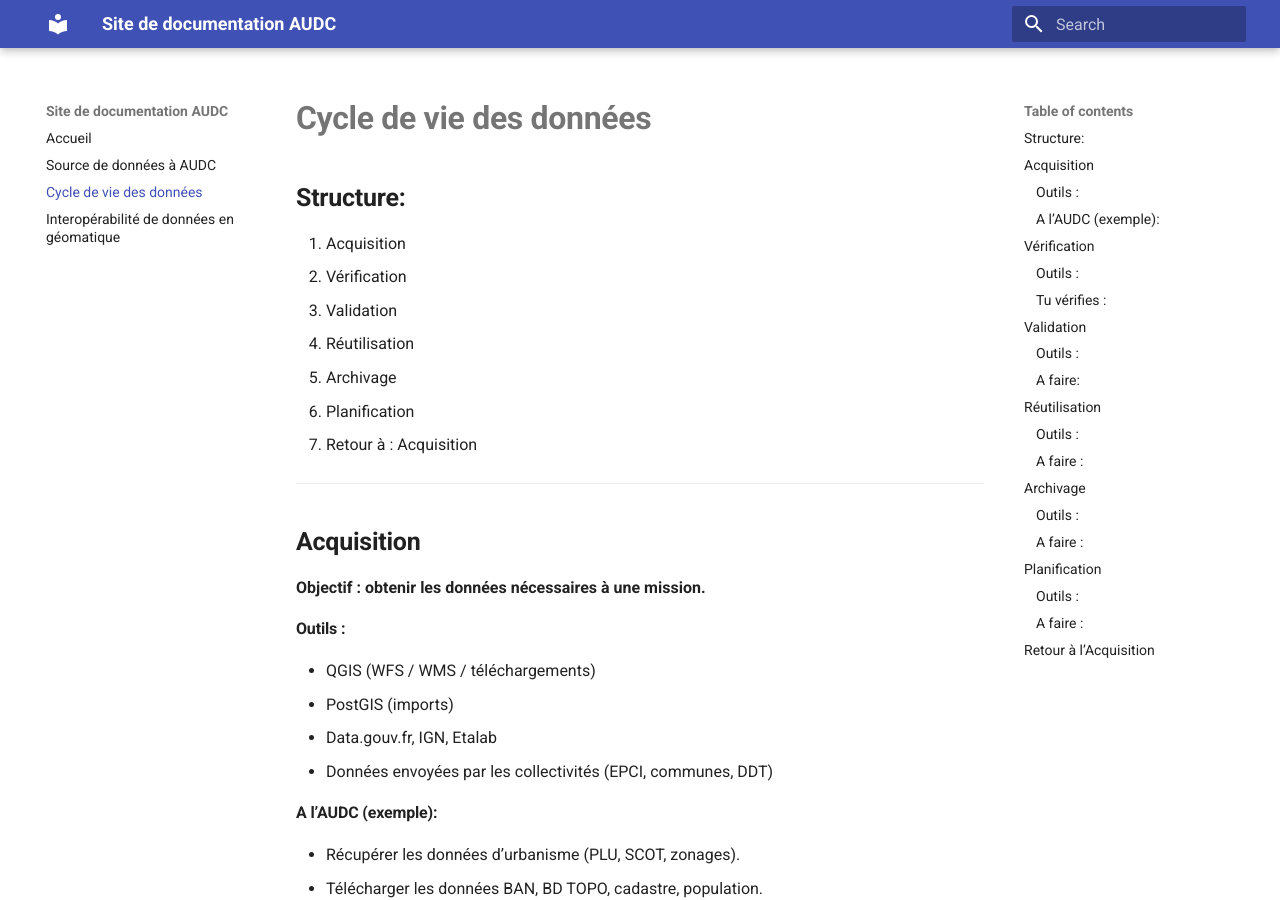
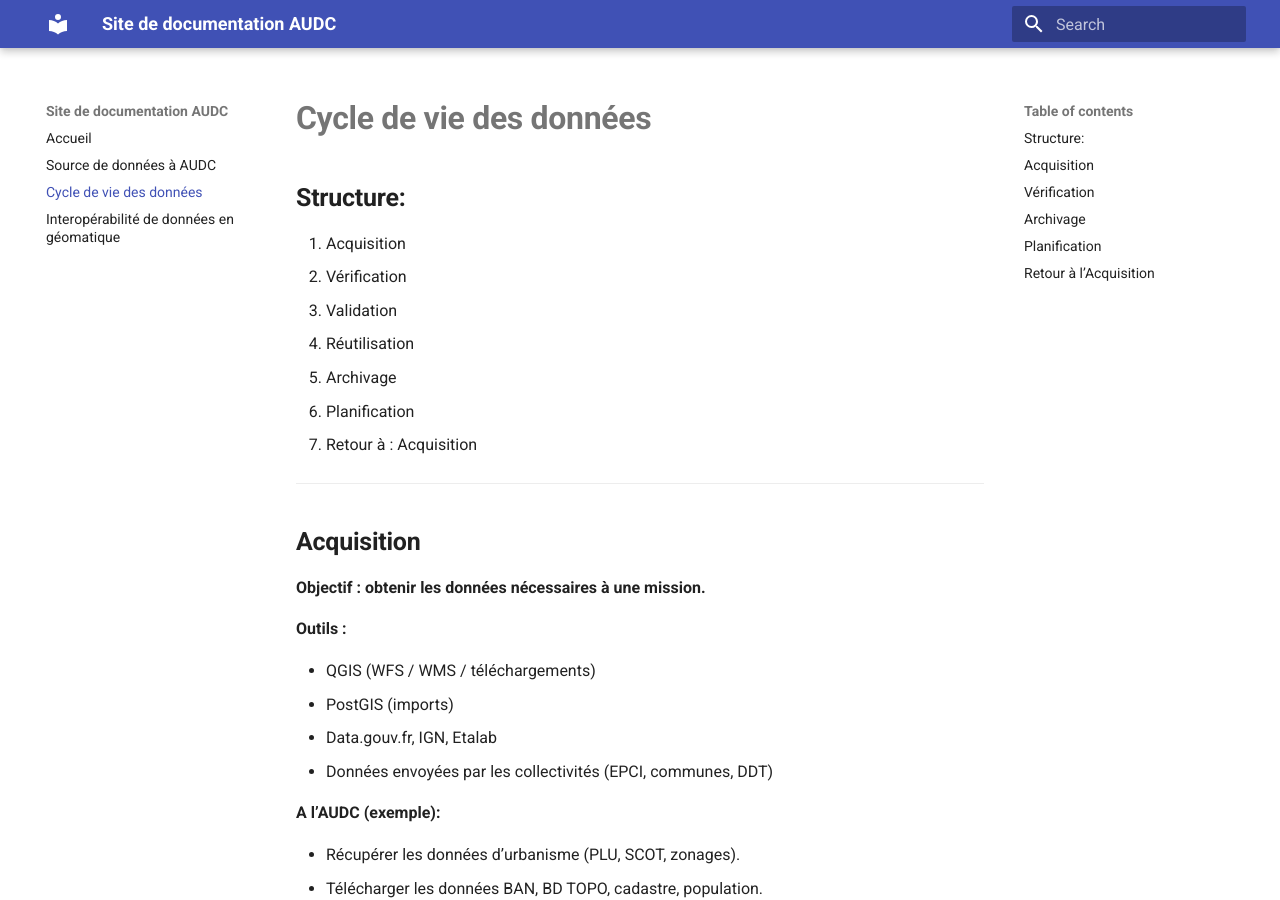
Before and after one commit to abdou123-guene/Site_de_documentation_geomatique, an MkDocs documentation site: the page built from docs/cycle_de_vie_des_donnees.md, in a window 1280 px wide and 900 px high. Built offline with MkDocs 1.6.1 and Material for MkDocs 9.7.7, drawn with Linux system fonts in a browser that asks for light colours.

Commit message:
Update cycle_de_vie_des_donnees.md

```diff
--- a/docs/cycle_de_vie_des_donnees.md
+++ b/docs/cycle_de_vie_des_donnees.md
@@ -17,14 +17,14 @@
 
 **Objectif : obtenir les données nécessaires à une mission.**
 
-#### **Outils :**
+**Outils :**
 
 * QGIS (WFS / WMS / téléchargements)
 * PostGIS (imports)
 * Data.gouv.fr, IGN, Etalab
 * Données envoyées par les collectivités (EPCI, communes, DDT)
 
-#### **A l’AUDC (exemple):**
+**A l’AUDC (exemple):**
 
 * Récupérer les données d’urbanisme (PLU, SCOT, zonages).
 * Télécharger les données BAN, BD TOPO, cadastre, population.
@@ -37,12 +37,12 @@
 
 **Objectif : s’assurer que les données sont correctes techniquement.**
 
-### **Outils :**
+**Outils :**
 
 * QGIS : Validité géométrique, Topologie
 * PostGIS : `ST_IsValid`, `ST_IsEmpty`, `ST_Area`, `ST_DWithin`
 
-### **Tu vérifies :**
+**Tu vérifies :**
 
 * les géométries valides
 * les géométries vides ou nulles
@@ -55,16 +55,16 @@
 
 ---
 
-## **Validation**
+**Validation**
 
 **Objectif : rendre la donnée fiable et utilisable.**
 
-### **Outils :**
+**Outils :**
 
 * PostGIS (MakeValid, unions, correctifs)
 * QGIS (réparations, cleaning)
 
-### **A faire:**
+**A faire:**
 
 * correction des géométries invalides
 * normalisation des champs (format texte, majuscules, codes)
@@ -76,17 +76,17 @@
 
 ---
 
-## **Réutilisation**
+**Réutilisation**
 
 **Objectif : utiliser la donnée pour produire un résultat.**
 
-### **Outils :**
+**Outils :**
 
 * QGIS (analyses, mises en page)
 * PostGIS (analyses spatiales)
 * R (mapsf, tmap)
 
-### **A faire :**
+**A faire :**
 
 * analyses (densité, buffers, intersections)
 * création de cartes pour les études
@@ -102,12 +102,12 @@
 
 **Objectif : conserver une version stable des données.**
 
-### **Outils :**
+**Outils :**
 
 * PostGIS (tables \_archive, schémas versionnés)
 * Dossiers réseau (archives)
 
-### **A faire :**
+**A faire :**
 
 * sauvegarde de la version utilisée
 * archivage par année ou par projet
@@ -123,13 +123,13 @@
 
 **Objectif : préparer la prochaine mise à jour.**
 
-### **Outils :**
+**Outils :**
 
 * Calendrier interne
 * Discussions avec responsables études
 * Planning de données partenaires (IGN, INSEE, collectivités)
 
-### **A faire :**
+**A faire :**
 
 * identifier les données à actualiser (PLU, adresses, zonages)
 * estimer le temps de travail
```
